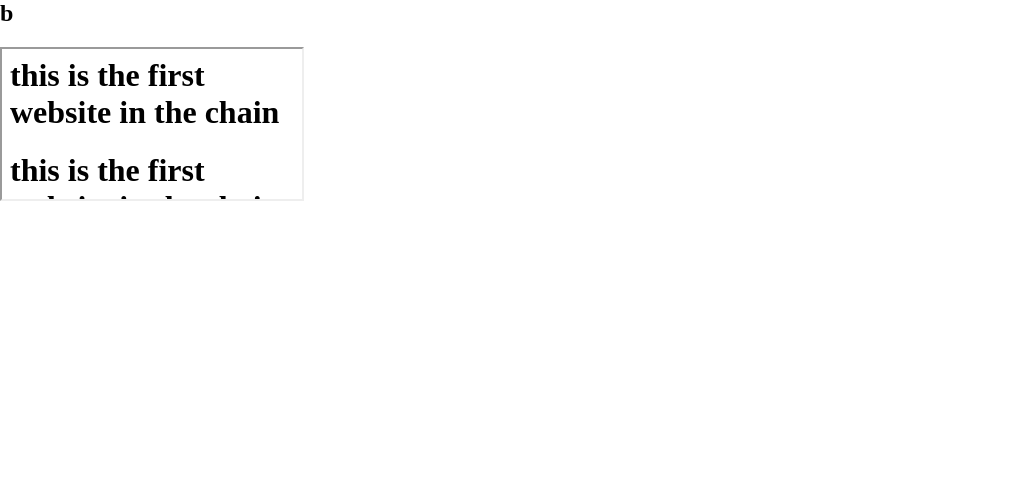
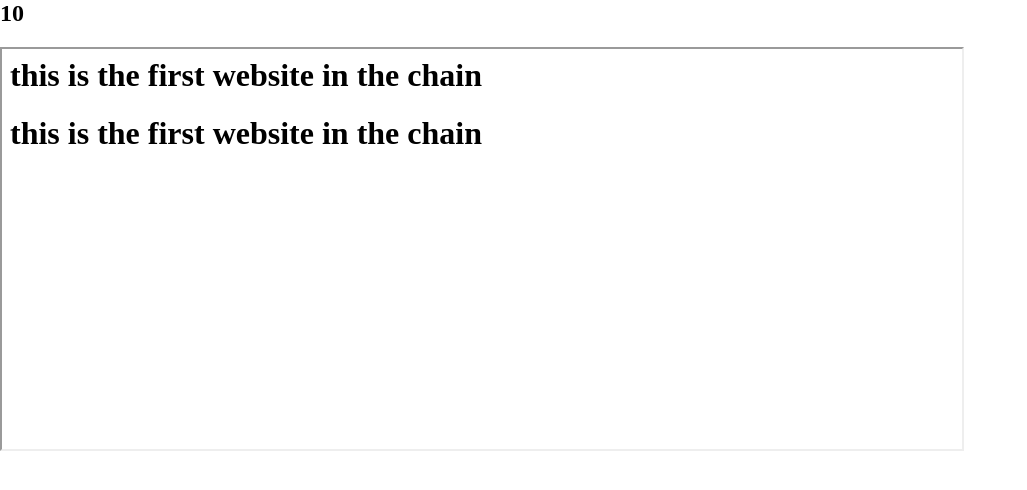
Before and after one commit to reeseraq/final, a plain HTML site: page index.html in a window 1280 px wide. Shown: the whole page, without its empty margins (0-1027 px from the left). Drawn offline with Linux system fonts and the light colour scheme.

Commit message:
a bunch of new things including timer

```diff
--- a/index.html
+++ b/index.html
@@ -1,3 +1,9 @@
 <link rel="stylesheet" href="style.css">
-<h2 id="counter">b</h2>
+
+
+<h2 id= "counter" >...</h2>
+
+<script src="javapart.js"></script>
+
+</script>
 <iframe src="wone.html"></iframe>
--- a/javapart.js
+++ b/javapart.js
@@ -1,7 +1,14 @@
 
 
-let sec = 0
+let s = 0
 
 let counter = document.querySelector('#counter')
 
-counter.textContent = 'work in progress'
+counter.textContent = 'let the time begin...'
+
+function count() {
+  s = s + 1
+  counter.textContent = s
+}
+
+setInterval(count, 500)
--- a/style.css
+++ b/style.css
@@ -2,7 +2,7 @@ body{
 margin:0px;
 }
 
-frame {
+iframe {
   width: 75vw;
   height: 400px;
 }
```
